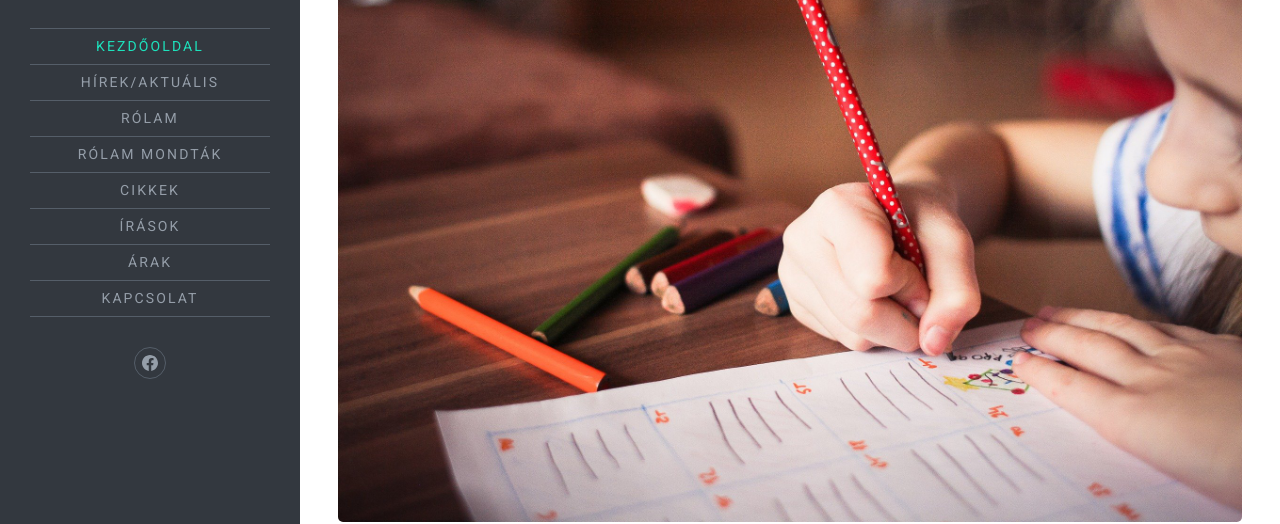
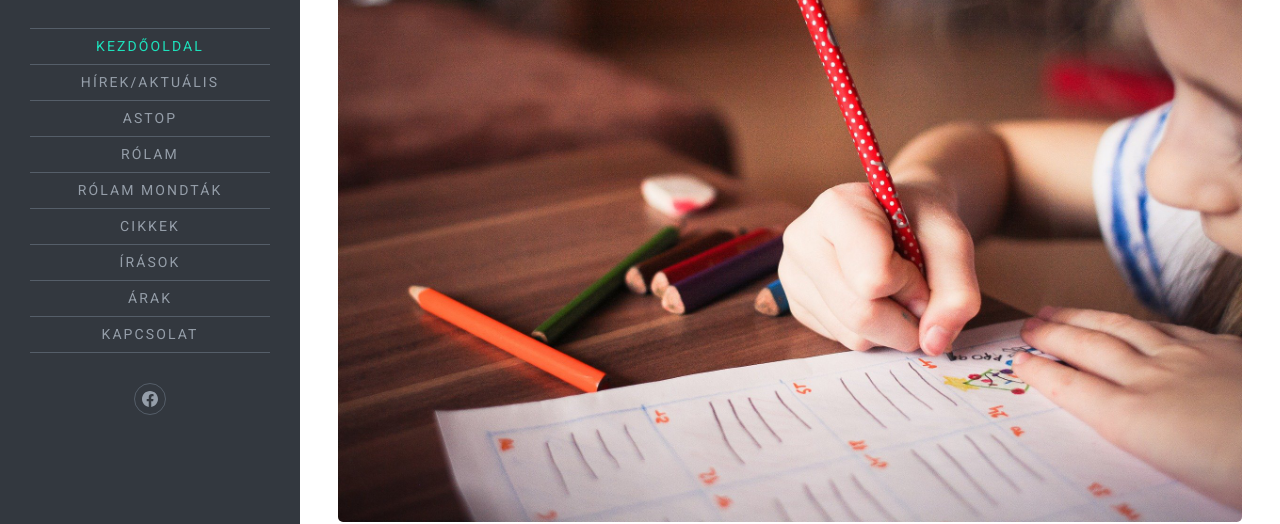
Before and after one commit to beszelnijo/beszelnijo.github.io, a Jekyll site: the page built from index.md, in a window 1280 px wide. Shown: the part 249-773 px from the top of the page. Built offline with Jekyll 4.4.1, drawn with Linux system fonts in a browser that asks for light colours; comment, search, counter and statistics services are not loaded.

Commit message:
Update _config.yml

```diff
--- a/_config.yml
+++ b/_config.yml
@@ -18,6 +18,9 @@ header:
       style: link
     - label: hírek/aktuális
       url: /hirek_aktualis/
+      style: link
+    - label: AStOP
+      url: /astop/
       style: link
     - label: Rólam
       url: /rolam/
```
